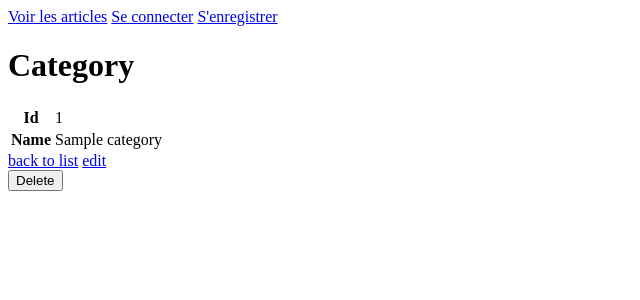
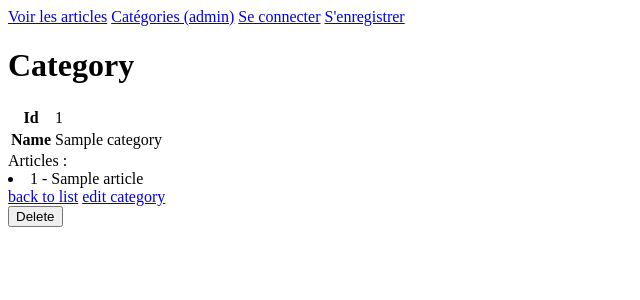
Before and after one commit to WildCodeSchool/BTZ_PHP_2021_03_Wiki, a Symfony app: template templates/category/show.html.twig in a window 1280 px wide. Shown: the top 300 px of the page, without its empty margins (0-640 px from the left). Run offline with Twig, Linux system fonts and the light colour scheme; the template is opened without the code that fills it: most values are stand-ins (such as "Sample title", 1, 10 or a date in 2020); some libraries are stand-ins or nearby versions.

Commit message:
add articles in show_category and link in home page

```diff
--- a/templates/base.html.twig
+++ b/templates/base.html.twig
@@ -12,6 +12,7 @@
 <body>
 {% block header %}
 <a href="{{ path('article_index') }}"> Voir les articles</a>
+<a href="{{ path('category_index') }}"> Catégories (admin)</a>
     {% if app.user %}
     Hello, {{ app.user.firstname }} {{app.user.lastname}} !
     <a href="{{ path('app_logout') }}"> Se déconnecter</a>
--- a/templates/category/show.html.twig
+++ b/templates/category/show.html.twig
@@ -18,9 +18,18 @@
     </tbody>
 </table>
 
+<!-- liste des articles de la catégorie -->
+<a>Articles :
+    {% for article in category.articles %}
+    <li>{{article.id}} - {{article.title}}</li>
+    {% else %}
+    <li>Aucun article pour cette catégorie</li>
+    {% endfor %}
+</a>
+
 <a href="{{ path('category_index') }}">back to list</a>
 
-    <a href="{{ path('category_edit', {'id': category.id}) }}">edit</a>
+<a href="{{ path('category_edit', {'id': category.id}) }}">edit category</a>
 
 {{ include('category/_delete_form.html.twig') }}
 {% endblock %}
```
Also changed, not shown: 2 other files. Lines whose indentation alone changed are shown as unchanged.
